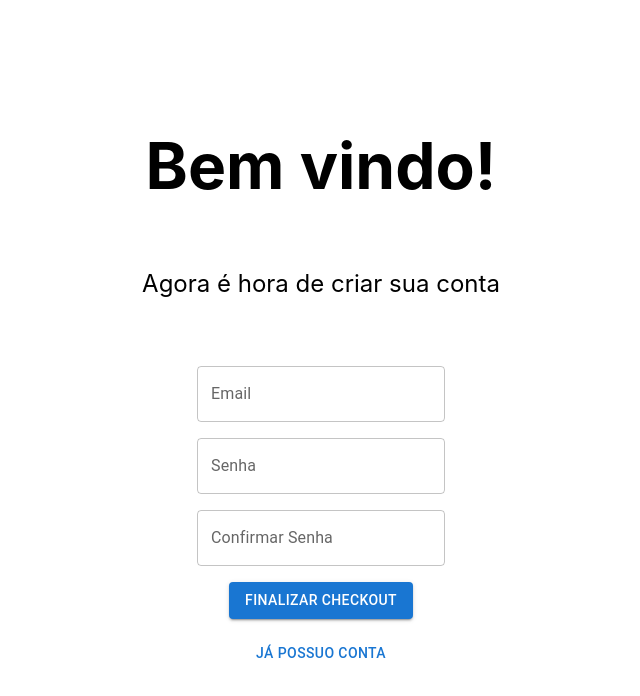
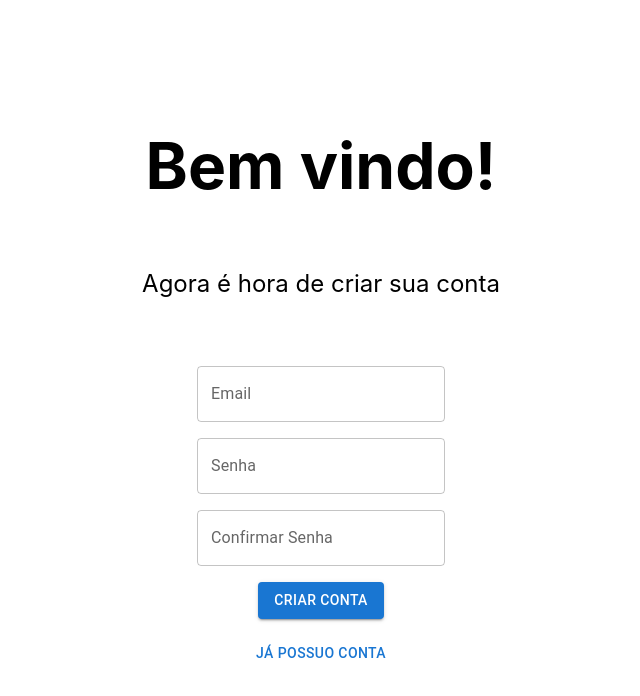
Before and after one commit to rubensgaguiar/caminhos-ui, a Next.js app: page /checkout in a window 1280 px wide. Shown: the top 696 px of the page, without its empty margins (319-959 px from the left). Built offline with nearby package versions, Linux system fonts and the light colour scheme.

Commit message:
change name of checkout button

```diff
--- a/components/signup.tsx
+++ b/components/signup.tsx
@@ -79,7 +79,7 @@ const SignUp: FunctionComponent = () => {
       </Grid>
       <Grid item>
         <Button variant="contained" onClick={handleSignup}>
-          Finalizar Checkout
+          Criar Conta
         </Button>
       </Grid>
       <Grid item>
```
